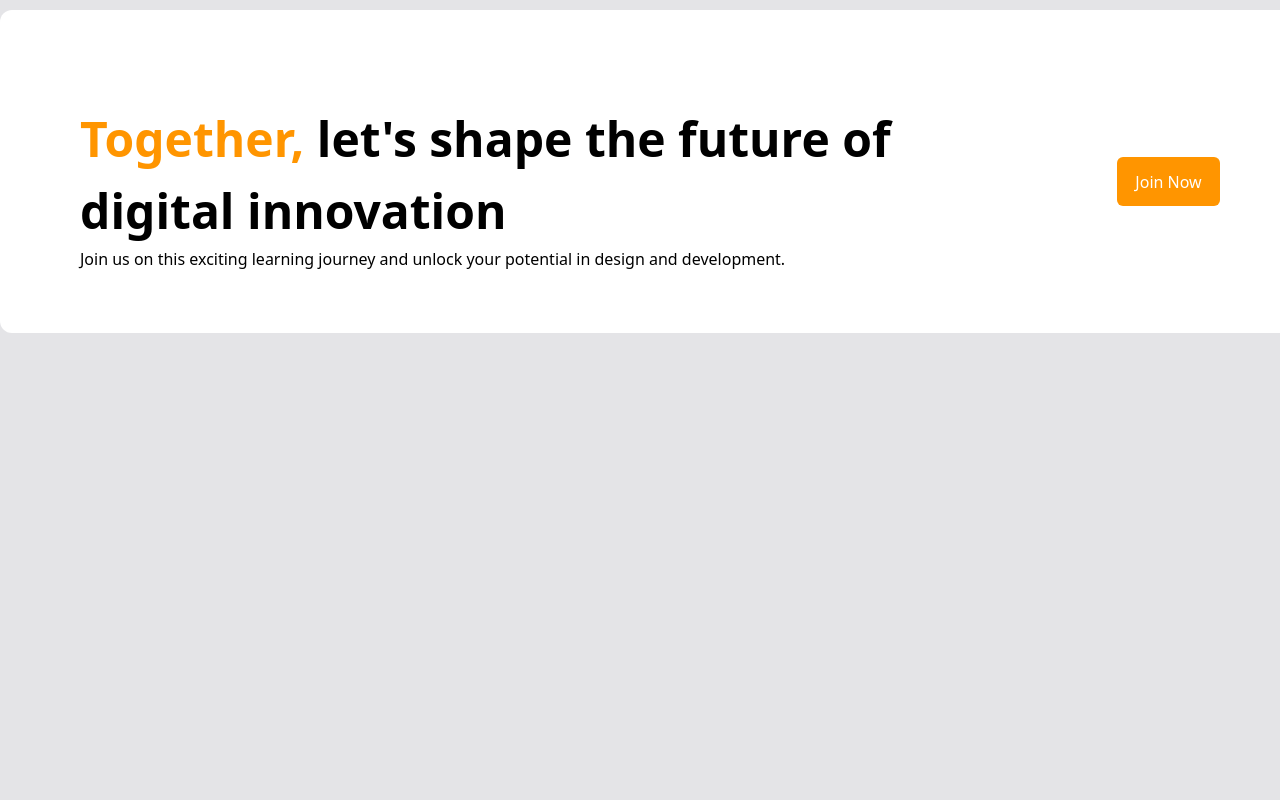
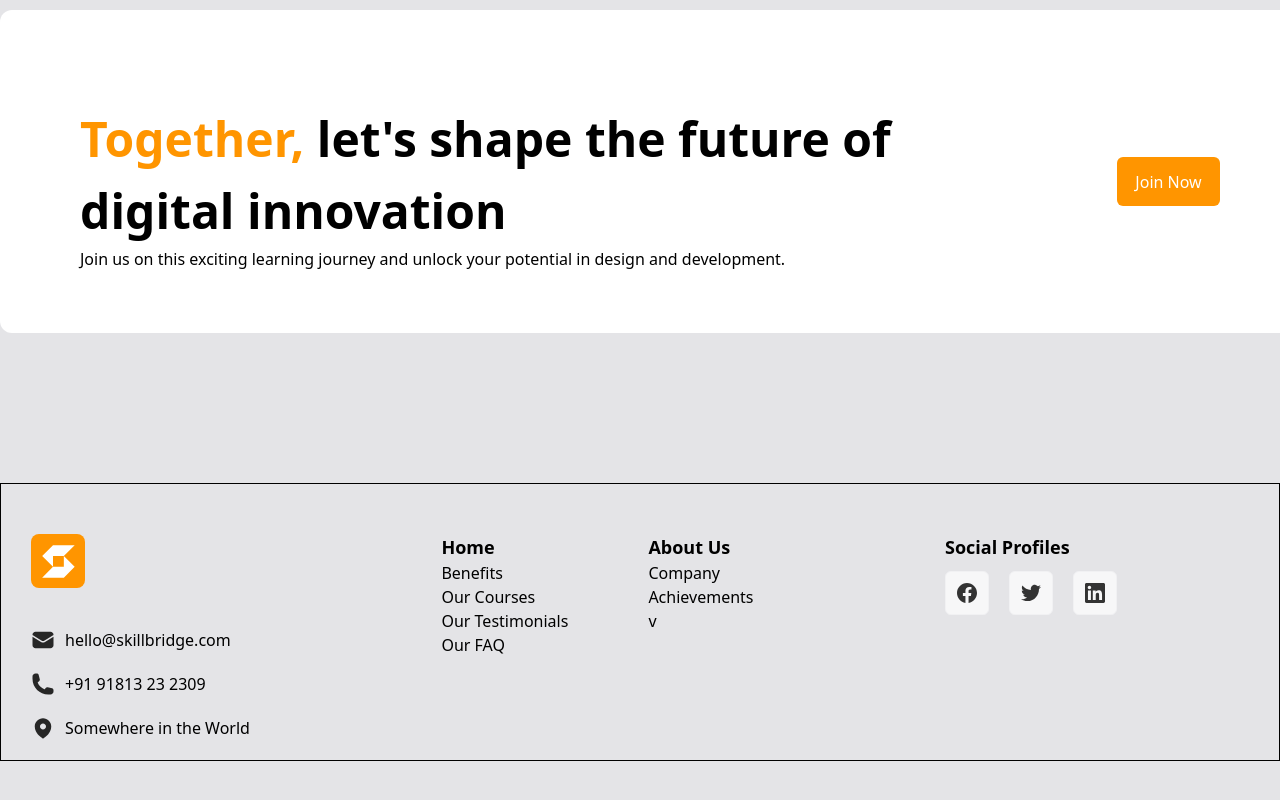
Before and after one commit to Azzimmka/online-course, a website: page about-us.html in a window 1280 px wide. Shown: the part 2061-2861 px from the top of the page. Before the commit the page ends 2544 px from the top, so only its background shows below. Drawn offline with Linux system fonts and the light colour scheme.

Commit message:
i finished footer 1

```diff
--- a/about-us.html
+++ b/about-us.html
@@ -132,7 +132,61 @@
 
     </section>
 
+    <footer class="w-full">
+        <div class="max-w-[1300px] border m-auto md:flex md:justify-between md:mb-[107px] ">
 
+            <div class="ml-[30px] mt-[50px]">
+                <img class="mb-[40px]" src="./images/Logo footer.svg" alt="">
+                <div class="flex gap-[10px] mb-[20px]">
+                    <img src="images/mail.svg" alt="">
+                    <p>hello@skillbridge.com</p>
+                </div>
+
+                <div class="flex gap-[10px] mb-[20px]">
+                    <img src="images/phone.svg" alt="">
+                    <p>+91 91813 23 2309</p>
+                </div>
+
+                <div class="flex gap-[10px] mb-[20px]">
+                    <img src="images/navigatot.svg" alt="">
+                    <p>Somewhere in the World</p>
+                </div>
+            </div>
+
+            <div class="flex ml-[30px] md:mt-[50px]">
+
+                <div class="md:mr-[30px]">
+                    <p class="text-[18px] font-bold">Home</p>
+                    <p>Benefits</p>
+                    <p>Our Courses</p>
+                    <p>Our Testimonials</p>
+                    <p>Our FAQ</p>
+                </div>
+
+                <div class="ml-[50px]">
+                    <p class="text-[18px] font-bold">About Us</p>
+                    <p>Company</p>
+                    <p>Achievements</p>
+                    <p>v</p>
+                </div>
+            </div>
+
+            <div class="md:mr-[162px] md:mt-[30px]">
+                <p class="text-[18px] font-bold mt-[20px] ml-[30px] mb-[10px]">Social Profiles</p>
+                <div class="flex ml-[30px] gap-[20px]">
+                    <img src="./images/fec.svg" alt="">
+                    <img src="./images/twit.svg" alt="">
+                    <img src="./images/in.svg" alt="">
+                </div>
+            </div>
+
+
+
+        </div>
+
+
+
+    </footer>
 
 </body>
 </html>
```
Also changed, not shown: images/Logo footer.svg (added), images/fec.svg (added), images/in.svg (added), images/mail.svg (added), images/navigatot.svg (added), images/phone.svg (added), images/twit.svg (added), src/output.css.
